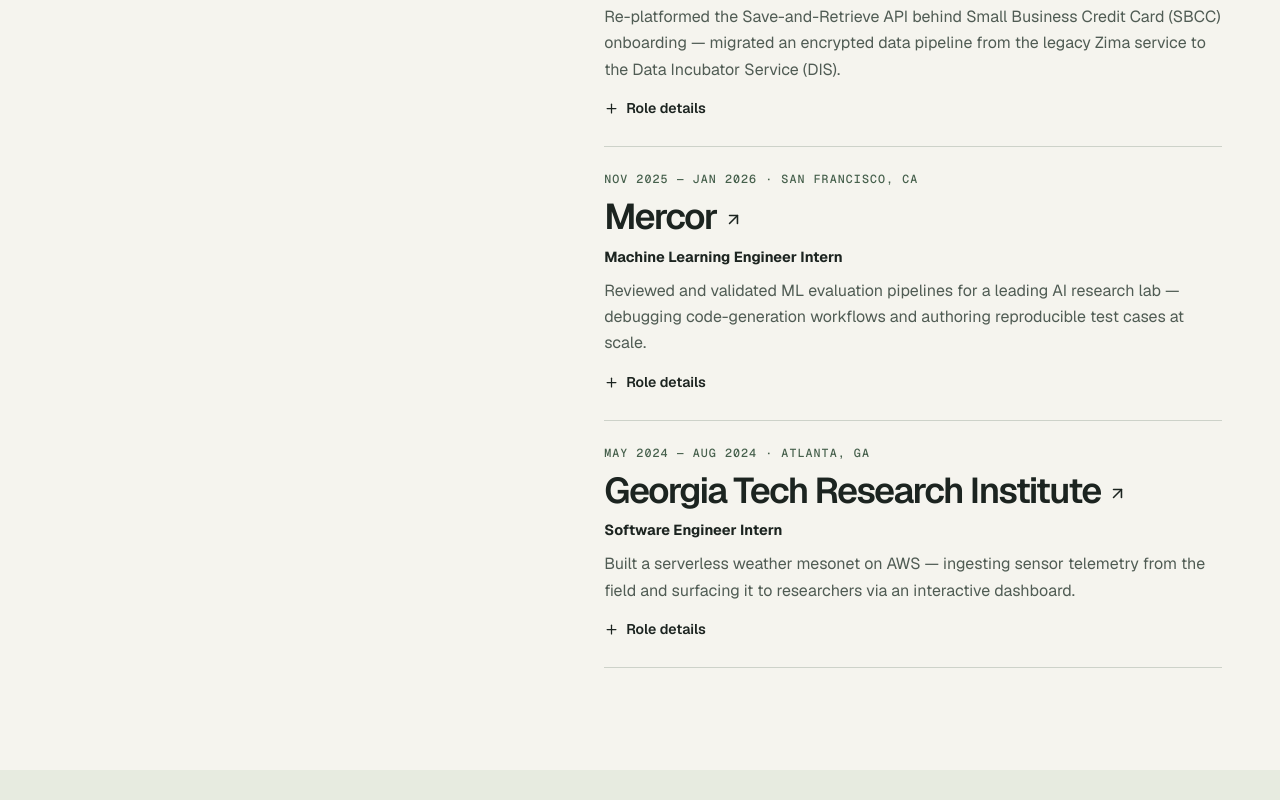
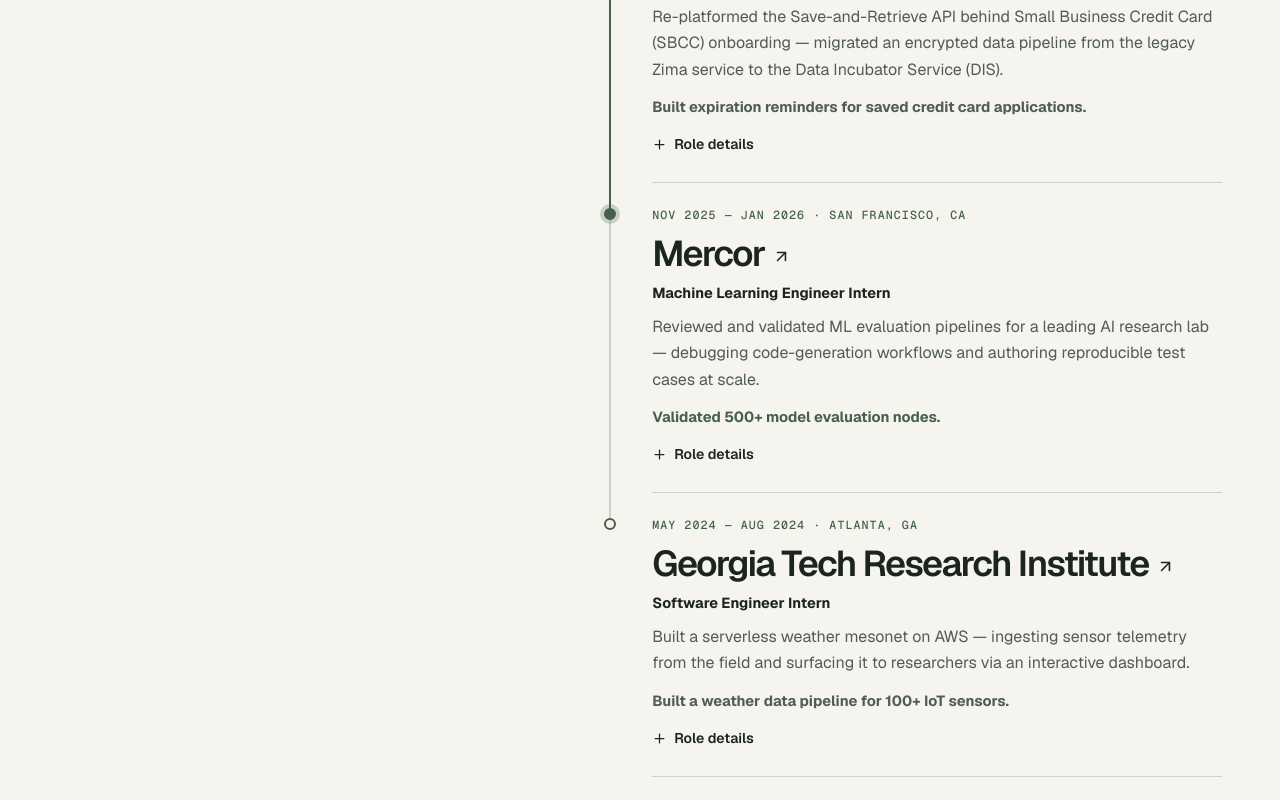
Before and after one commit to msingh384/MannanPage, a Next.js app: page / in a window 1280 px wide. Shown: the part 2420-3220 px from the top of the page. Built offline with nearby package versions, Linux system fonts and the light colour scheme.

Commit message:
Add scroll-driven experience timeline

```diff
--- a/app/globals.css
+++ b/app/globals.css
@@ -384,3 +384,61 @@ body:has(.project-dialog[open]) { overflow: hidden; }
   from { scale: 0 1; }
   to { scale: 1 1; }
 }
+
+.experience-list {
+  --marker-center: 32px;
+  --timeline-gutter: clamp(25px, 4vw, 48px);
+  position: relative;
+  padding-left: var(--timeline-gutter);
+}
+.experience-list::before, .experience-list::after {
+  content: "";
+  position: absolute;
+  top: var(--marker-center);
+  left: 5px;
+  width: 2px;
+  height: var(--timeline-length, calc(100% - 64px));
+  pointer-events: none;
+}
+.experience-list::before { background: var(--line); }
+.experience-list::after {
+  background: var(--green);
+  transform: scaleY(var(--timeline-progress, 0));
+  transform-origin: top;
+}
+.experience-entry { position: relative; }
+.experience-marker {
+  position: absolute;
+  z-index: 1;
+  top: var(--marker-center);
+  left: calc(-1 * var(--timeline-gutter));
+  translate: 0 -50%;
+  width: 12px;
+  height: 12px;
+  border: 2px solid var(--green);
+  border-radius: 50%;
+  background: var(--paper);
+}
+.experience-entry .experience-row { border-bottom: 0; }
+.experience-entry:last-child .experience-row { border-bottom: 1px solid var(--line); }
+.experience-row .experience-contribution {
+  margin-top: 12px;
+  font-size: .92rem;
+  font-weight: 650;
+  color: var(--ink);
+}
+@media (min-width: 881px) {
+  .experience-heading { position: sticky; top: 40px; align-self: start; }
+}
+@media (prefers-reduced-motion: no-preference) {
+  .experience-marker { transition: background .2s ease, box-shadow .2s ease; }
+  .experience-contribution { transition: color .2s ease; }
+  .experience-entry[data-active] .experience-marker {
+    background: var(--green);
+    box-shadow: 0 0 0 4px color-mix(in srgb, var(--green) 24%, transparent);
+  }
+  .experience-entry[data-active] .experience-contribution { color: var(--green); }
+}
+@media (prefers-reduced-motion: reduce) {
+  .experience-list::after { display: none; }
+}
--- a/components/Experience.tsx
+++ b/components/Experience.tsx
@@ -1,25 +1,30 @@
 import { ArrowUpRight, Plus } from "lucide-react";
 import { experiences } from "@/data/site";
+import ExperienceTimeline from "./ExperienceTimeline";
 
 export default function Experience() {
   return (
     <section id="experience" className="shell split-section" aria-labelledby="experience-title">
-      <div><h2 id="experience-title" data-scroll-reveal>Experience<span>.</span></h2></div>
-      <div className="experience-list">
+      <div className="experience-heading"><h2 id="experience-title">Experience<span>.</span></h2></div>
+      <ExperienceTimeline>
         {experiences.map(experience => (
-          <article key={experience.company} className="experience-row" data-scroll-reveal>
+          <li key={experience.company} className="experience-entry">
+            <span className="experience-marker" aria-hidden="true" />
+            <article className="experience-row">
               <p className="label">{experience.period} · {experience.location}</p>
               <h3>{experience.link ? <a href={experience.link} target="_blank" rel="noreferrer">{experience.company} <ArrowUpRight size={19} aria-hidden="true" /></a> : experience.company}</h3>
               <p className="role">{experience.role}</p>
               <p>{experience.description}</p>
+              <p className="experience-contribution">{experience.contribution}</p>
               <details>
                 <summary><Plus size={15} aria-hidden="true" /> Role details</summary>
                 <ul className="highlights">{experience.highlights.map(item => <li key={item}>{item}</li>)}</ul>
                 <ul className="tags" aria-label="Technologies">{experience.stack.map(item => <li key={item}>{item}</li>)}</ul>
               </details>
             </article>
+          </li>
         ))}
-      </div>
+      </ExperienceTimeline>
     </section>
   );
 }
--- /dev/null
+++ b/components/ExperienceTimeline.tsx
@@ -0,0 +1,62 @@
+"use client";
+
+import { useEffect, useRef, type ReactNode } from "react";
+
+export default function ExperienceTimeline({ children }: { children: ReactNode }) {
+  const listRef = useRef<HTMLOListElement>(null);
+
+  useEffect(() => {
+    const list = listRef.current;
+    if (!list) return;
+
+    const markers = Array.from(list.querySelectorAll<HTMLElement>(".experience-marker"));
+    if (markers.length === 0) return;
+
+    let frame = 0;
+    let active = -1;
+
+    function update() {
+      frame = 0;
+      const first = markers[0].getBoundingClientRect();
+      const last = markers[markers.length - 1].getBoundingClientRect();
+      const trigger = window.innerHeight * 0.53;
+      const start = first.top + first.height / 2;
+      const span = Math.max(0, last.top + last.height / 2 - start);
+      const progress = span ? Math.max(0, Math.min(1, (trigger - start) / span)) : 0;
+      const next = markers.findLastIndex(marker => {
+        const { top, height } = marker.getBoundingClientRect();
+        return top + height / 2 <= trigger;
+      });
+
+      list?.style.setProperty("--timeline-length", `${span}px`);
+      list?.style.setProperty("--timeline-progress", String(progress));
+
+      if (next === active) return;
+      markers[active]?.parentElement?.removeAttribute("data-active");
+      markers[next]?.parentElement?.setAttribute("data-active", "");
+      active = next;
+    }
+
+    function schedule() {
+      if (!frame) frame = requestAnimationFrame(update);
+    }
+
+    const resize = new ResizeObserver(schedule);
+    resize.observe(list);
+    schedule();
+    window.addEventListener("scroll", schedule, { passive: true });
+    window.addEventListener("resize", schedule);
+    return () => {
+      cancelAnimationFrame(frame);
+      resize.disconnect();
+      window.removeEventListener("scroll", schedule);
+      window.removeEventListener("resize", schedule);
+    };
+  }, []);
+
+  return (
+    <ol ref={listRef} className="experience-list">
+      {children}
+    </ol>
+  );
+}
--- a/data/site.ts
+++ b/data/site.ts
@@ -36,6 +36,7 @@ export type Experience = {
   period: string;
   location: string;
   description: string;
+  contribution: string;
   highlights: string[];
   stack: string[];
   link?: string;
@@ -49,6 +50,7 @@ export const experiences: Experience[] = [
     location: "Austin, TX",
     description:
       "Re-platformed the Save-and-Retrieve API behind Small Business Credit Card (SBCC) onboarding — migrated an encrypted data pipeline from the legacy Zima service to the Data Incubator Service (DIS).",
+    contribution: "Built expiration reminders for saved credit card applications.",
     highlights: [
       "Led end-to-end re-platforming of the Save-and-Retrieve API powering SBCC application onboarding, migrating the encrypted data pipeline from Zima to DIS.",
       "Re-architected secure storage and retrieval of customer PII used to pre-fill in-progress credit card applications, preserving end-to-end encryption across ingestion, persistence, and retrieval.",
@@ -65,6 +67,7 @@ export const experiences: Experience[] = [
     location: "San Francisco, CA",
     description:
       "Reviewed and validated ML evaluation pipelines for a leading AI research lab — debugging code-generation workflows and authoring reproducible test cases at scale.",
+    contribution: "Validated 500+ model evaluation nodes.",
     highlights: [
       "Debugged and validated 500+ ML model evaluation nodes for a leading AI research lab, identifying logic errors, runtime failures, and edge-case breakdowns across code-generation workflows.",
       "Built Python and Git-based QC automation to batch-review model outputs, track revision history, and flag failed submissions across large-scale evaluation pipelines.",
@@ -80,6 +83,7 @@ export const experiences: Experience[] = [
     location: "Atlanta, GA",
     description:
       "Built a serverless weather mesonet on AWS — ingesting sensor telemetry from the field and surfacing it to researchers via an interactive dashboard.",
+    contribution: "Built a weather data pipeline for 100+ IoT sensors.",
     highlights: [
       "Architected a serverless AWS weather mesonet ingesting data from 100+ IoT sensors and handling 5,000+ requests/min using Lambda, DynamoDB, and event-driven pipelines.",
       "Built a React + AWS Amplify dashboard to visualize historical weather patterns, reducing data interpretation time by 30%.",
```
Lines whose indentation alone changed are shown as unchanged.
